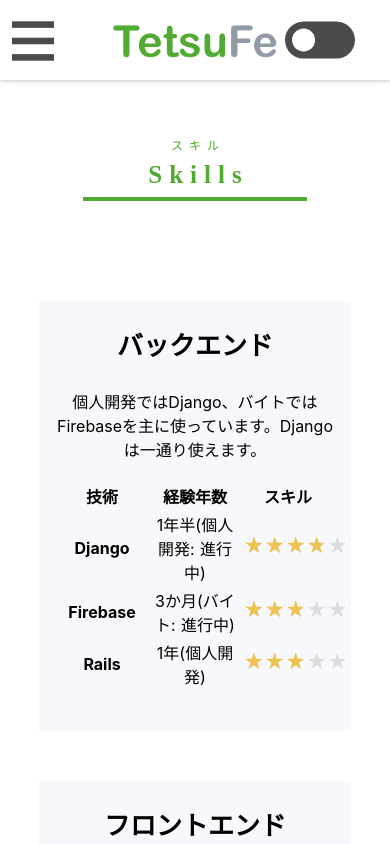
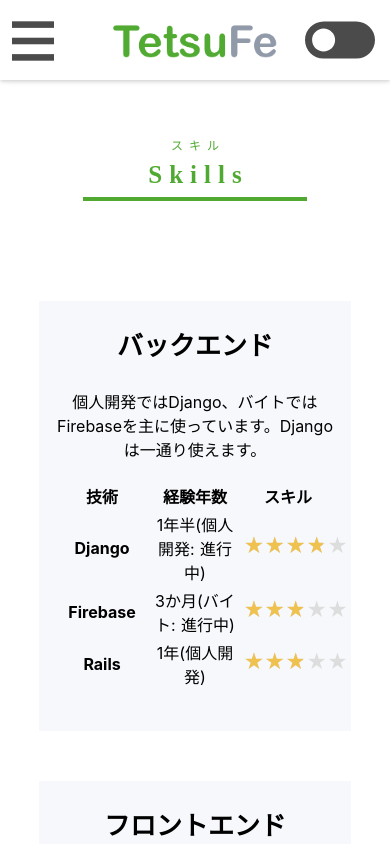
Before and after one commit to TetsuFe/my-official-site, a Nuxt app: page /skill in a window 390 px wide. Shown: the top 844 px of the page. Built offline with nearby package versions, Linux system fonts and the light colour scheme.

Commit message:
Update skill page header to be responsive

```diff
--- a/components/NotIndexPageHeader.vue
+++ b/components/NotIndexPageHeader.vue
@@ -45,9 +45,9 @@
           </nuxt-link>
         </div>
       </nav>
-      <div @click="onClickStyleToggle" style="margin-top: 5px; position:absolute; right:0">
-        <img v-if="isHalloweenStyle" src="~/assets/images/icons/switch-normal.svg" width="140px" height="70px">
-        <img v-else src="~/assets/images/icons/switch-halloween.svg" width="140px" height="70px">
+      <div @click="onClickStyleToggle" id="styleToggleButton" style="margin-top: 5px; position:absolute; right:0">
+        <img v-if="isHalloweenStyle" src="~/assets/images/icons/switch-normal.svg">
+        <img v-else src="~/assets/images/icons/switch-halloween.svg">
       </div>
     </div>
   </header>
@@ -267,4 +267,19 @@
     }
 
   }
+
+
+  @media screen and (min-width:900px) {
+    #styleToggleButton img{
+      width: 140px;
+      height: 70px;
+    }
+  }
+
+  @media screen and (max-width:900px) {
+    #styleToggleButton img{
+      width: 100px;
+      height: 70px;
+    }
+  }
 </style>
```
